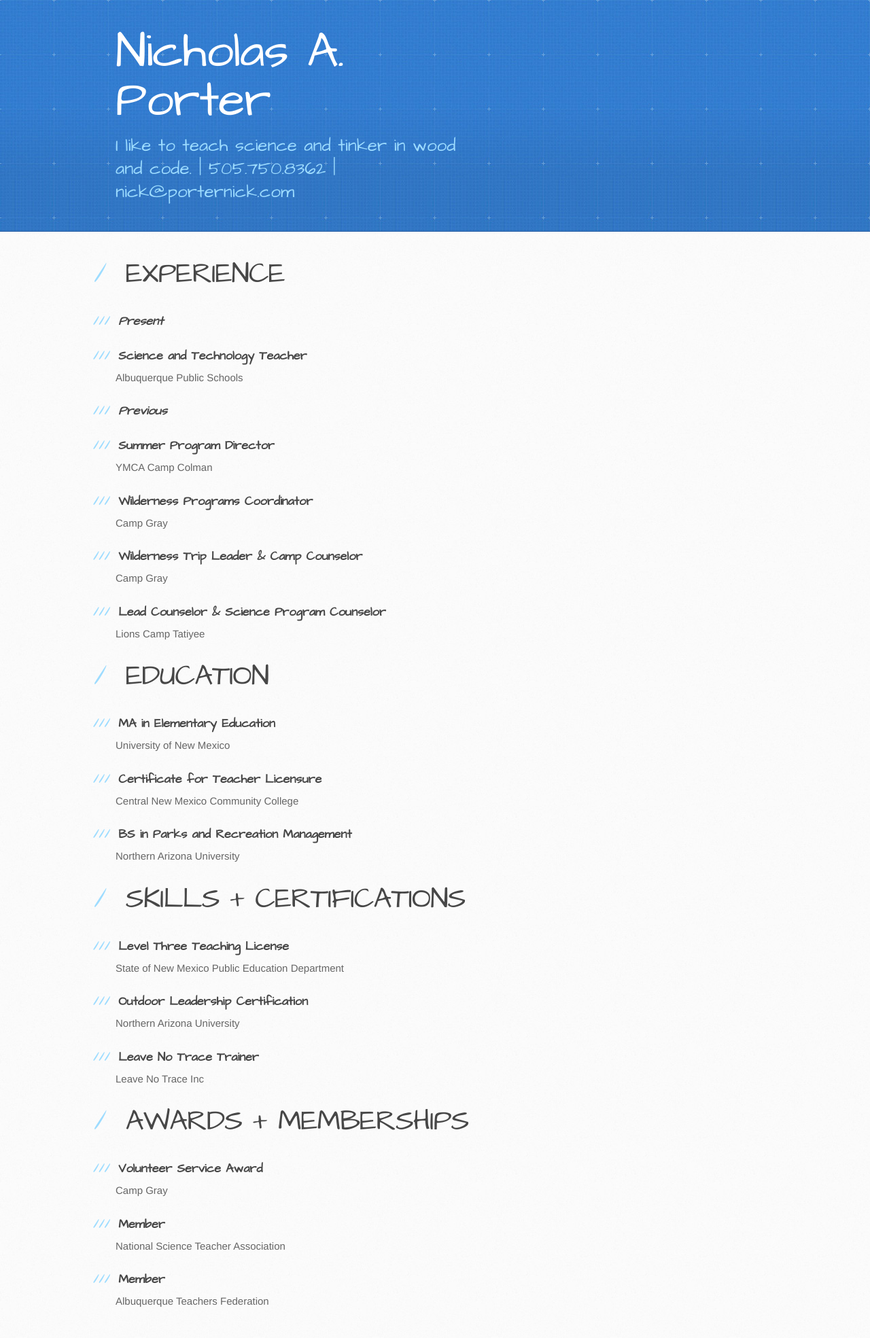
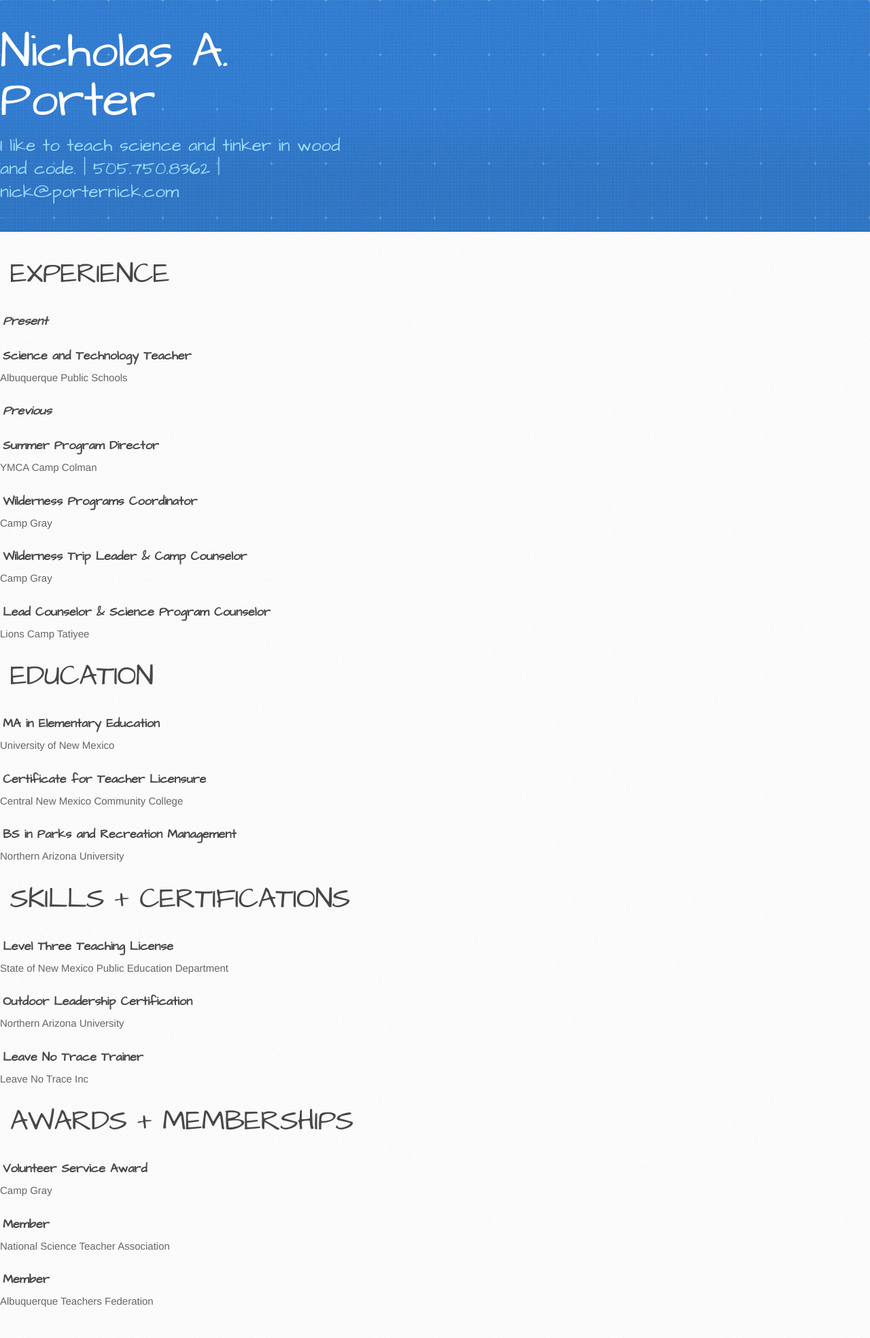
Before and after one commit to porternick/porternick.github.io, a PHP site: page / in a window 1280 px wide. Shown: the whole page at 68% size. Run offline with PHP 8.4, Linux system fonts and the light colour scheme.

Commit message:
Update stylesheet.css

```diff
--- a/stylesheets/stylesheet.css
+++ b/stylesheets/stylesheet.css
@@ -479,7 +479,7 @@ header h2 {
 
 .inner {
   position: relative;
-  width: 940px;
+  width: 100%;
   margin: 0 auto;
 }
 
```
